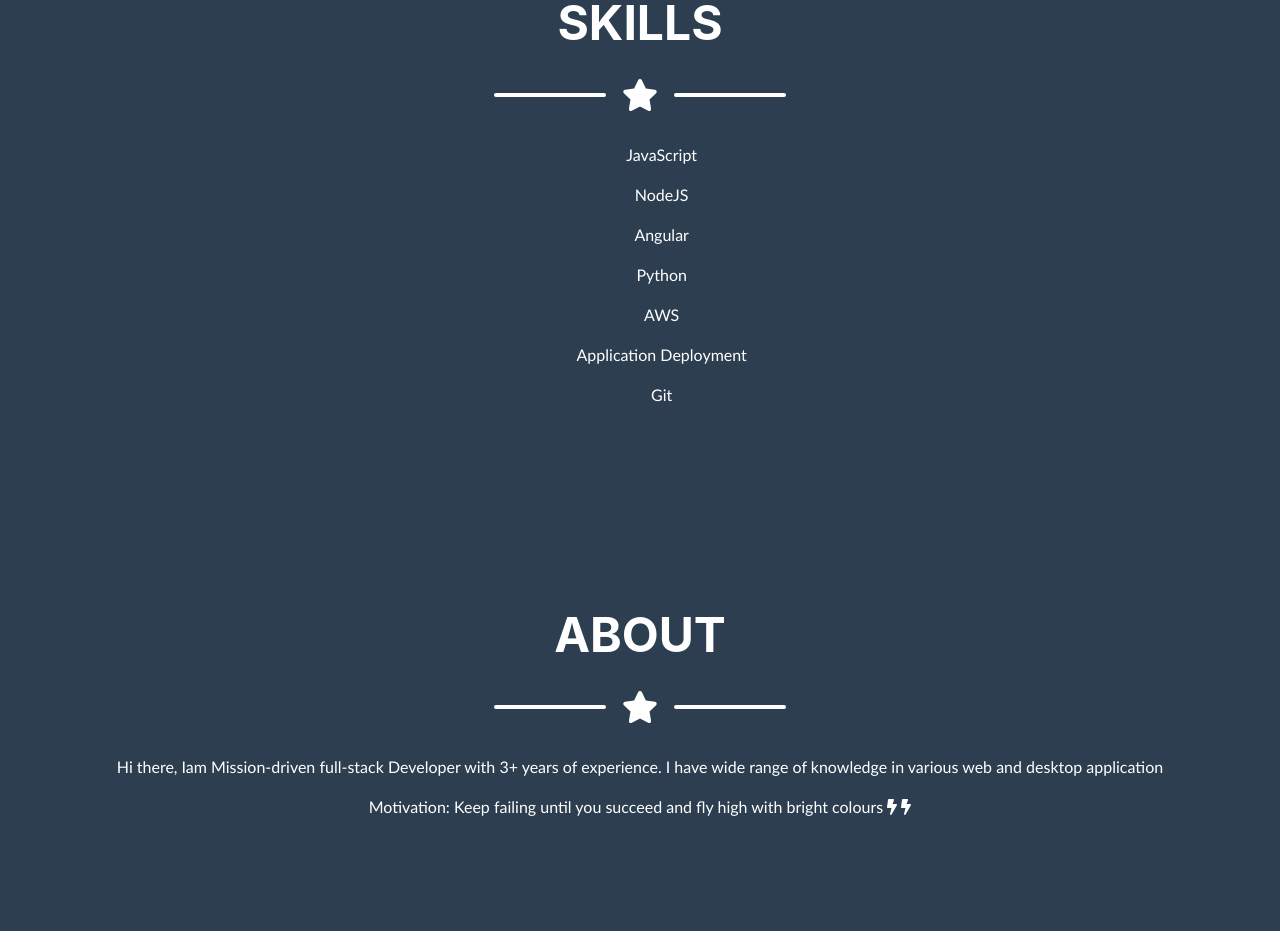
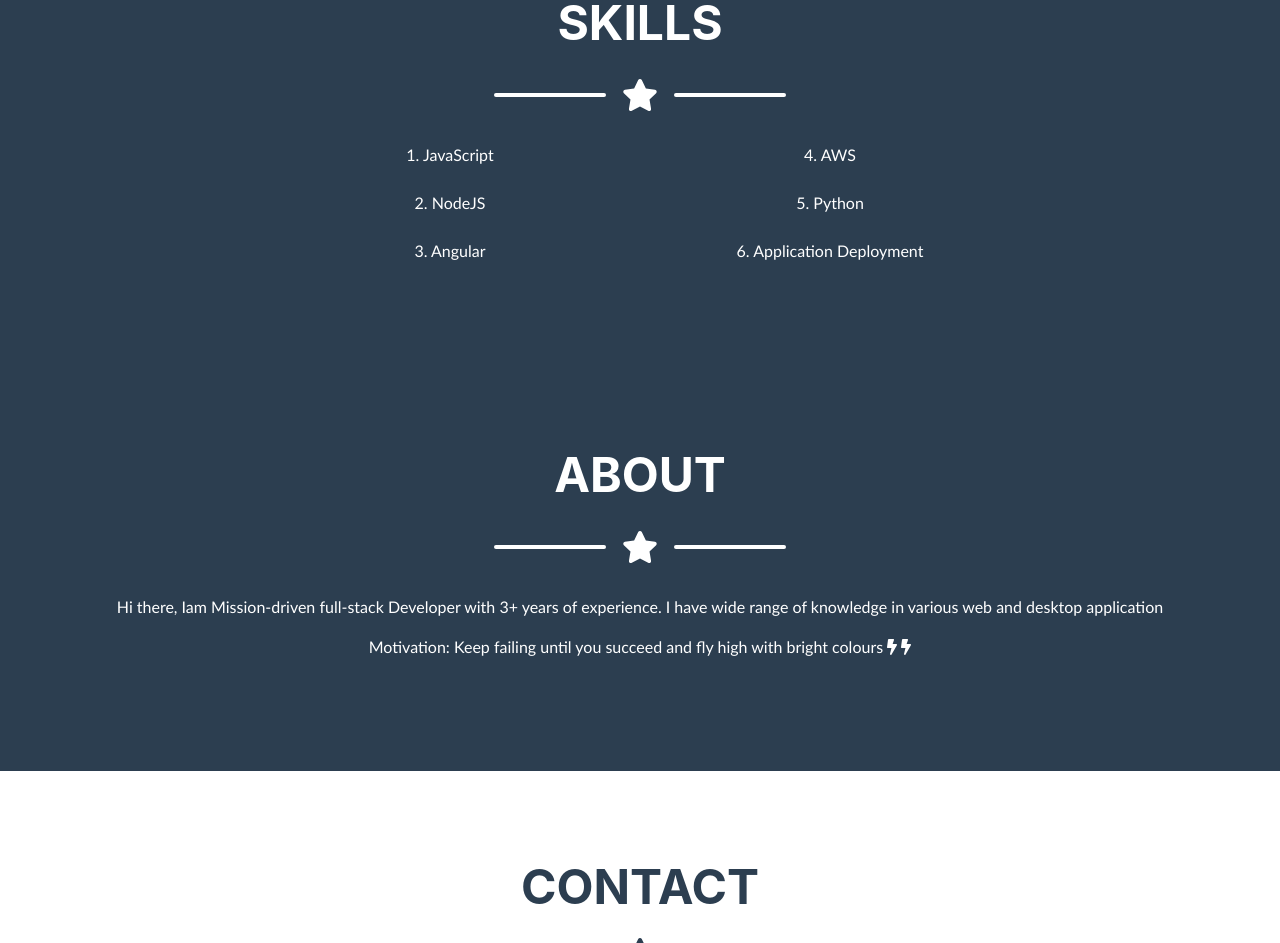
Before and after one commit to Salunkepiyush/Salunkepiyush.github.io, a plain HTML site: page index.html in a window 1280 px wide. Shown: the part 886-1829 px from the top of the page. Drawn offline with nearby package versions, Linux system fonts and the light colour scheme; a web font is replaced by a local one.

Commit message:
Added pointer for skills

```diff
--- a/index.html
+++ b/index.html
@@ -99,7 +99,35 @@
           <div class="divider-custom-line"></div>
         </div>
         <!-- About Section Content-->
-        <div class="text-center">
+        <div class="row justify-content-center">
+          <div class="col-lg-4">
+            <div class="d-flex flex-column align-items-center">
+              1. JavaScript
+            </div>
+          </br>
+            <div class="d-flex flex-column align-items-center">
+              2. NodeJS
+            </div>
+          </br>
+            <div class="d-flex flex-column align-items-center">
+              3. Angular
+            </div>
+          </div>
+          <div class="col-lg-4">
+            <div class="d-flex flex-column align-items-center">
+              4. AWS
+            </div>
+          </br>
+            <div class="d-flex flex-column align-items-center">
+              5. Python
+            </div>
+          </br>
+            <div class="d-flex flex-column align-items-center">
+              6. Application Deployment
+            </div>
+          </div>
+        </div>
+        <!-- <div class="text-center">
           <div class="move">
             <p>JavaScript</p>
             <p>NodeJS</p>
@@ -109,7 +137,7 @@
             <p>Application Deployment</p>
             <p>Git</p>
           </div>
-        </div>
+        </div> -->
       </div>
     </section>
     <section class="page-section bg-primary text-white mb-0" id="about">
```
